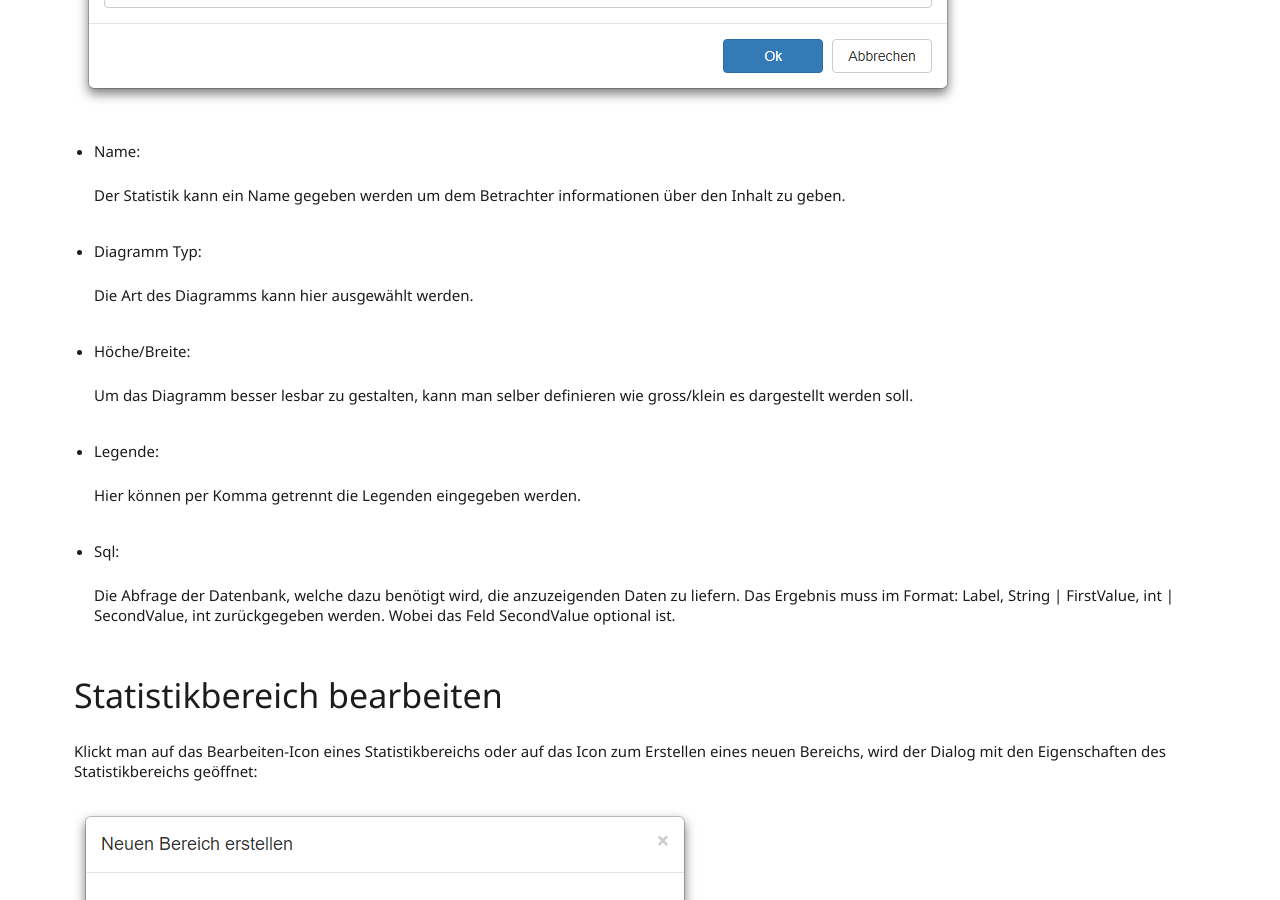
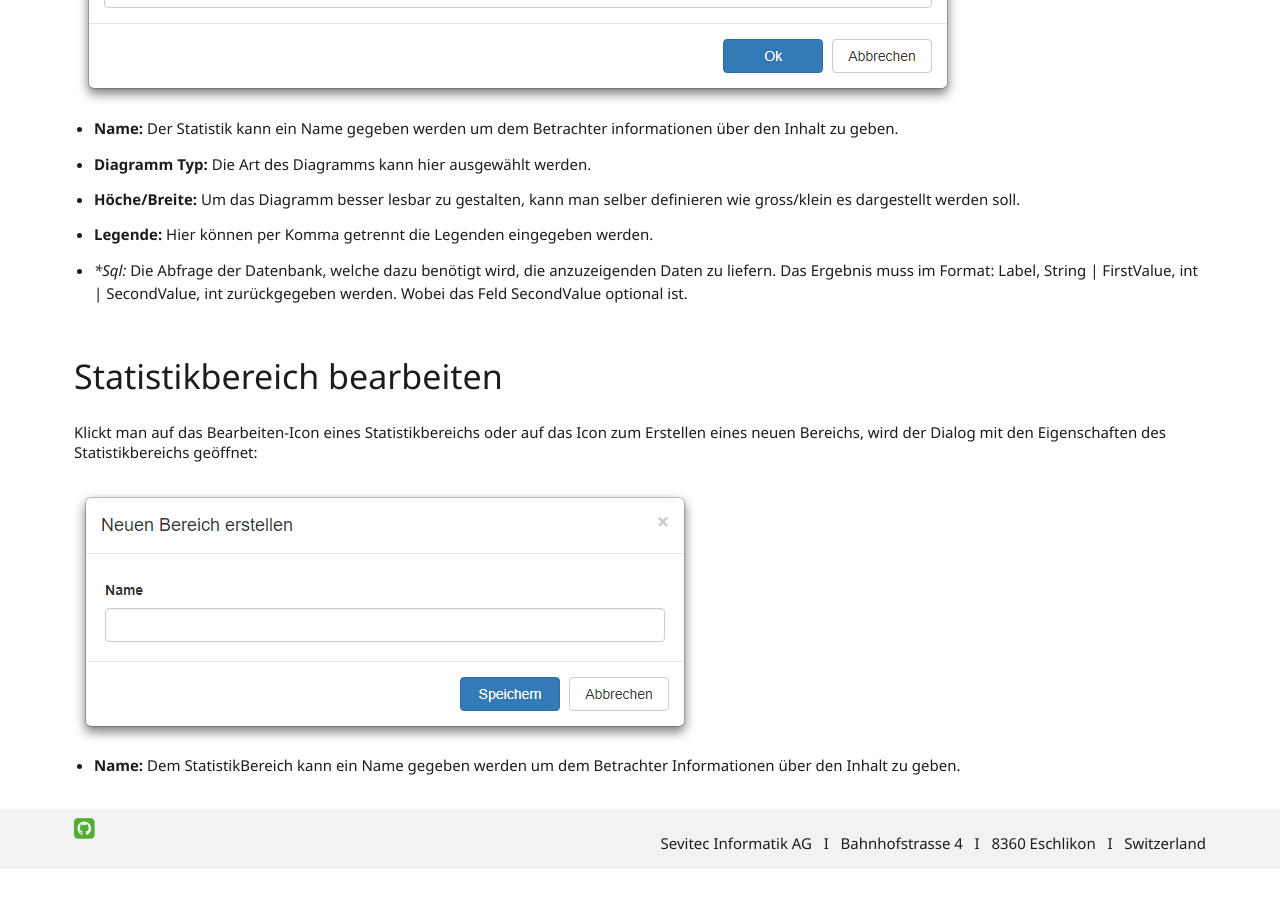
Before and after one commit to primesoft-group/oneconnexx-docs, a Jekyll site: the page built from _pages/webclient/de/statistik.md, in a window 1280 px wide and 900 px high, scrolled down 3105 px. Built offline with Jekyll 4.4.1, drawn with Linux system fonts in a browser that asks for light colours; nearby versions of some CDN libraries; some web fonts are replaced; after the commit the page ends 3974 px from its top, so only the background shows below that.

Commit message:
Darstellung

```diff
--- a/_pages/webclient/de/statistik.md
+++ b/_pages/webclient/de/statistik.md
@@ -40,26 +40,11 @@ Durch Klicken auf das Bearbeiten-Icon wird der Dialog mit den Eigenschaften der
 
 ![X]({{ site.baseUrl }}/assets/content-images/webclient/de/statisticInputDial.PNG "Statistik erstellen/editieren Dialog")
 
-
-* Name:
-
-	Der Statistik kann ein Name gegeben werden um dem Betrachter informationen über den Inhalt zu geben.
-
-* Diagramm Typ:
-
-	Die Art des Diagramms kann hier ausgewählt werden.
-
-* Höche/Breite:
-
-	Um das Diagramm besser lesbar zu gestalten, kann man selber definieren wie gross/klein es dargestellt werden soll.
-
-* Legende:
-
-	Hier können per Komma getrennt die Legenden eingegeben werden.
-
-* Sql:
-
-	Die Abfrage der Datenbank, welche dazu benötigt wird, die anzuzeigenden Daten zu liefern. Das Ergebnis muss im Format: Label, String \| FirstValue, int \| SecondValue, int zurückgegeben werden. Wobei das Feld SecondValue optional ist.
+* **Name:**	Der Statistik kann ein Name gegeben werden um dem Betrachter informationen über den Inhalt zu geben.
+* **Diagramm Typ:**	Die Art des Diagramms kann hier ausgewählt werden.
+* **Höche/Breite:**	Um das Diagramm besser lesbar zu gestalten, kann man selber definieren wie gross/klein es dargestellt werden soll.
+* **Legende:** Hier können per Komma getrennt die Legenden eingegeben werden.
+* **Sql:* Die Abfrage der Datenbank, welche dazu benötigt wird, die anzuzeigenden Daten zu liefern. Das Ergebnis muss im Format: Label, String \| FirstValue, int \| SecondValue, int zurückgegeben werden. Wobei das Feld SecondValue optional ist.
 
 
 ### Statistikbereich bearbeiten
@@ -68,6 +53,4 @@ Klickt man auf das Bearbeiten-Icon eines Statistikbereichs oder auf das Icon zum
 
 ![X]({{ site.baseUrl }}/assets/content-images/webclient/de/addStatisticArea.PNG "Statistikbereich erstellen/editieren Dialog")
 
-* Name:
-
-	Dem StatistikBereich kann ein Name gegeben werden um dem Betrachter Informationen über den Inhalt zu geben.
+* **Name:**	Dem StatistikBereich kann ein Name gegeben werden um dem Betrachter Informationen über den Inhalt zu geben.
```
